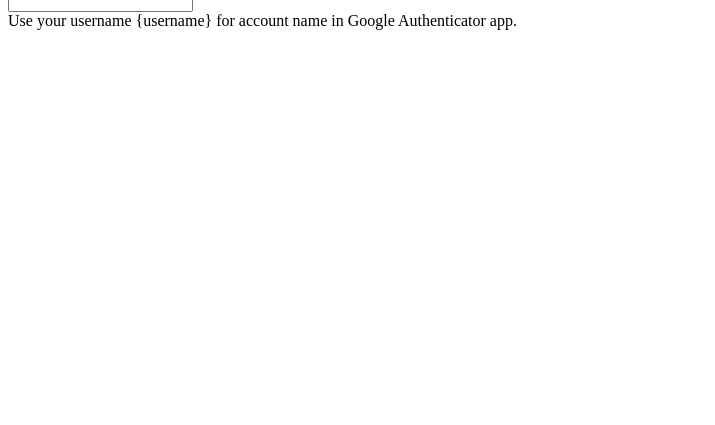
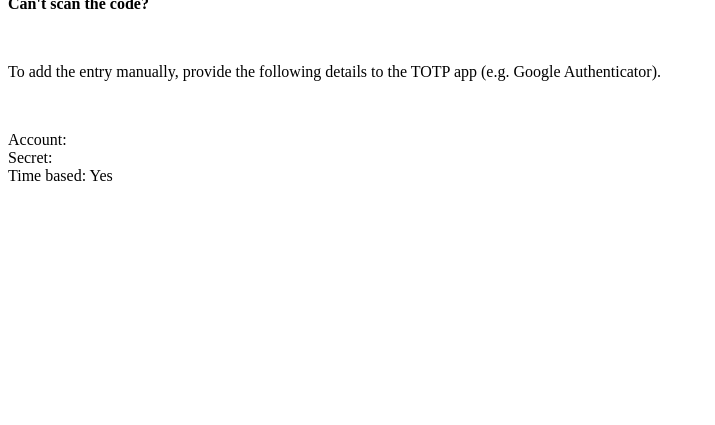
Before and after one commit to humhub/twofa, a Yii app: template views/config/userGoogleAuthenticatorCode.php in a window 1280 px wide. Shown: the part 375-800 px from the top of the page, without its empty margins (0-715 px from the left). Run offline with PHP 8.4 and a stand-in for Yii, Linux system fonts and the light colour scheme; the template is opened without the code that fills it, so the values that code supplies are empty; form fields are guessed from the names that the template uses; some libraries are stand-ins or nearby versions.

Commit message:
Improve Google Auth Texts

```diff
--- a/drivers/GoogleAuthenticatorDriver.php
+++ b/drivers/GoogleAuthenticatorDriver.php
@@ -28,7 +28,7 @@ class GoogleAuthenticatorDriver extends BaseDriver
     public function init()
     {
         parent::init();
-        $this->name = Yii::t('TwofaModule.base', 'Google Authenticator');
+        $this->name = Yii::t('TwofaModule.base', 'Time-based one-time passwords (e.g. Google Authenticator)');
         $this->info = Yii::t('TwofaModule.base', 'Open the two-factor authentication app on your device to view your authentication code and verify your identity.');
     }
 
@@ -139,7 +139,7 @@ class GoogleAuthenticatorDriver extends BaseDriver
         }
 
         return $this->renderFile([
-            'qrCodeUrl' => GoogleQrUrl::generate(Yii::$app->user->getIdentity()->username, $secret, Yii::$app->request->hostName, 300),
+            'qrCodeUrl' => GoogleQrUrl::generate(TwofaHelper::getAccountName(), $secret, Yii::$app->request->hostName, 300),
             'secret' => $secret,
         ], ['suffix' => 'Code']);
     }
--- a/models/UserSettings.php
+++ b/models/UserSettings.php
@@ -63,9 +63,7 @@ class UserSettings extends Model
      */
     public function attributeHints()
     {
-        return [
-            'driver' => Yii::t('TwofaModule.base', 'Choose between different methods which you can use as a second factor to increase your account security.'),
-        ];
+        return [];
     }
 
     /**
--- a/views/config/userGoogleAuthenticatorCode.php
+++ b/views/config/userGoogleAuthenticatorCode.php
@@ -7,24 +7,37 @@
  */
 
 /* @var $qrCodeUrl string */
+
 /* @var $secret string */
 
 use humhub\libs\Html;
+use humhub\modules\twofa\helpers\TwofaHelper;
+
 ?>
+<p><?= Yii::t('TwofaModule.config', 'Install an application that implements a time-based one-time password (TOTP) algorithm, such as <a{docLinkAttrs}>Google Authenticator</a>, and use it to scan the QR code shown below.',
+        ['{docLinkAttrs}' => ' href="https://support.google.com/accounts/answer/1066447" target="_blank"']); ?></p>
 
-<div class="form-group">
-    <?= Html::label(Yii::t('TwofaModule.config', 'Scan this QR code in Google Authenticator app:'), '', ['class' => 'control-label']) ?><br>
-    <?= Html::img($qrCodeUrl, ['alt' => Yii::t('TwofaModule.config', 'Google Authenticator QR Code')]) ?>
-    <div class="help-block">
-        <?= Yii::t('TwofaModule.config', 'Please read this <a{docLinkAttrs}>documentaion</a> to know how to download, set up and use the Google Authenticator app.',
-            ['{docLinkAttrs}' => ' href="https://support.google.com/accounts/answer/1066447" target="_blank"']) ?>
+<div class="row">
+    <div class="col-md-6">
+        <div class="form-group">
+            <?= Html::img($qrCodeUrl, ['alt' => Yii::t('TwofaModule.config', 'QR Code')]) ?>
+            <div class="help-block"></div>
+        </div>
     </div>
+    <div class="col-md-6">
+        <div class="alert alert-default">
+            <p><strong><?= Yii::t('TwofaModule.config', 'Can\'t scan the code?'); ?></strong></p>
+            <br/>
+            <p><?= Yii::t('TwofaModule.config', 'To add the entry manually, provide the following details to the TOTP app (e.g. Google Authenticator).'); ?></p>
+            <br/>
+            <p>
+                <?= Yii::t('TwofaModule.config', 'Account:'); ?> <?= TwofaHelper::getAccountName() ?><br>
+                <?= Yii::t('TwofaModule.config', 'Secret:'); ?> <?= $secret ?><br>
+                <?= Yii::t('TwofaModule.config', 'Time based: Yes'); ?><br>
+            </p>
+        </div>
+        <br/>
+
+    </div>
+
 </div>
-
-<div class="form-group">
-    <?= Html::label(Yii::t('TwofaModule.config', 'Or use this secret key to add account manually:'), '', ['class' => 'control-label']) ?><br>
-    <?= Html::textInput('secret', $secret, ['class' => 'form-control', 'disabled' => 'disabled']) ?>
-    <div class="help-block"><?= Yii::t('TwofaModule.config', 'Use your username {username} for account name in Google Authenticator app.', [
-            'username' => '<code>' . Yii::$app->user->getIdentity()->username . '</code>'
-        ]) ?></div>
-</div>
```
Also changed, not shown: helpers/TwofaHelper.php (+11 -0 lines), views/config/user.php (+9 -3 lines), views/config/userGoogleAuthenticator.php (+6 -4 lines).
